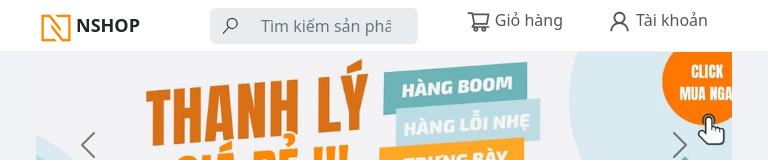
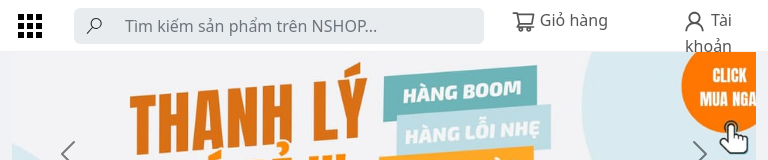
Before and after one commit to baconbao123/Nshop, a React (Create React App) app: page / in a window 768 px wide. Shown: the top 160 px of the page. Built offline with nearby package versions, Linux system fonts and the light colour scheme.

Commit message:
pa code topbar md

```diff
--- a/src/components/footer/footer.js
+++ b/src/components/footer/footer.js
@@ -30,9 +30,6 @@ function footer() {
                         <img src={dathongbao} width={180} />
 
                     </Col>
-                    <Col xs={8} className='d-block d-sm-none'>
-                        <button>Nshop.com</button>
-                    </Col>
                 </Row>
             </Container>
 
--- a/src/components/topbar/index.js
+++ b/src/components/topbar/index.js
@@ -9,8 +9,8 @@ import Input from './Input';
 import logo from '../../img/logo.jpg'
 import './topbar.css'
 //icon
-import { AiOutlineShoppingCart } from 'react-icons/ai'
-import { AiOutlineUser } from 'react-icons/ai'
+import { AiOutlineShoppingCart, AiOutlineUser } from 'react-icons/ai'
+import { MdOutlineApps } from "react-icons/md";
 import { VscSearch } from 'react-icons/vsc'
 // hiển thị thông báo
 import MyVerticallyCenteredModal from '../modals/Modal';
@@ -21,18 +21,24 @@ function Topbar() {
       <div className='topbar'>
         <Container>
           <Row className='w-100' >
-            <Col lg={2} md={3} className='logo'>
+            <Col lg={2} className='logo d-none d-lg-block'>
               <img src={logo} width={40} />
-
               <span className='text-logo'>NSHOP</span>
             </Col>
-            <Col lg={7} md={4}>
+
+            <Col md={1} className='d-lg-none d-md-block'>
+              <button>
+                <span><MdOutlineApps className="icon-act" /> </span>
+              </button>
+            </Col>
+
+            <Col lg={7} md={7}>
               <Input></Input>
 
             </Col>
-            <Col lg={3} md={5}>
+            <Col lg={3} md={4}>
               <Row className='site-heard-user'>
-                <Col>
+                <Col className='cart'>
                   <a href="#" onClick={()=> setShowModal(true)}>
                     <span> <AiOutlineShoppingCart className='shopping-cart' /> Giỏ hàng</span>
                   </a>
--- a/src/components/topbar/topbar.css
+++ b/src/components/topbar/topbar.css
@@ -68,3 +68,26 @@
 .text{
     margin-top: 60px;
 }
+
+@media screen and (min-width: 768px) and (max-width: 991.98px) {
+    .container:not(.lg) {
+        max-width: 820px;
+    }
+
+    .d-md-block button {
+        display: flex;
+        border: none;
+        margin-right: 30px;
+    }
+
+    .d-md-block button span {
+        background: white;
+    }
+
+    .icon-act {
+        font-size: 36px;
+        border-radius: 50% ;
+    }
+
+
+}
```
